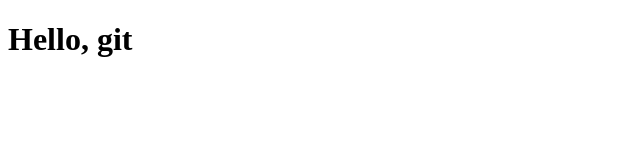
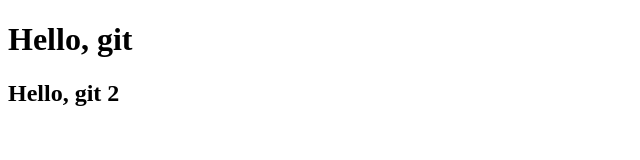
Before and after one commit to ShmnvL/git_test, a plain HTML site: page index.html in a window 1280 px wide. Shown: the whole page, without its empty margins (0-640 px from the left). Drawn offline with Linux system fonts and the light colour scheme.

Commit message:
h2 was added

```diff
--- a/index.html
+++ b/index.html
@@ -5,5 +5,6 @@
 </head>
 <body>
 <h1>Hello, git</h1>
+<h2>Hello, git 2</h2>
 </body>
 </html>
```
